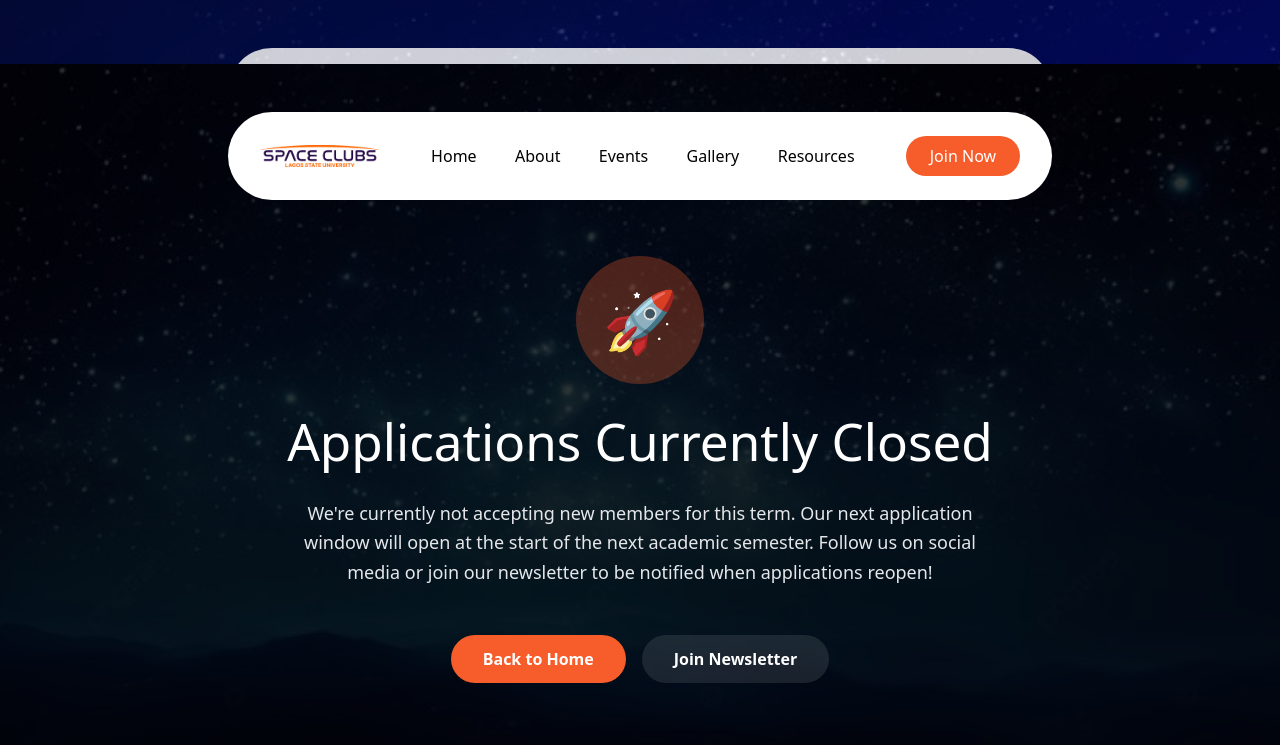
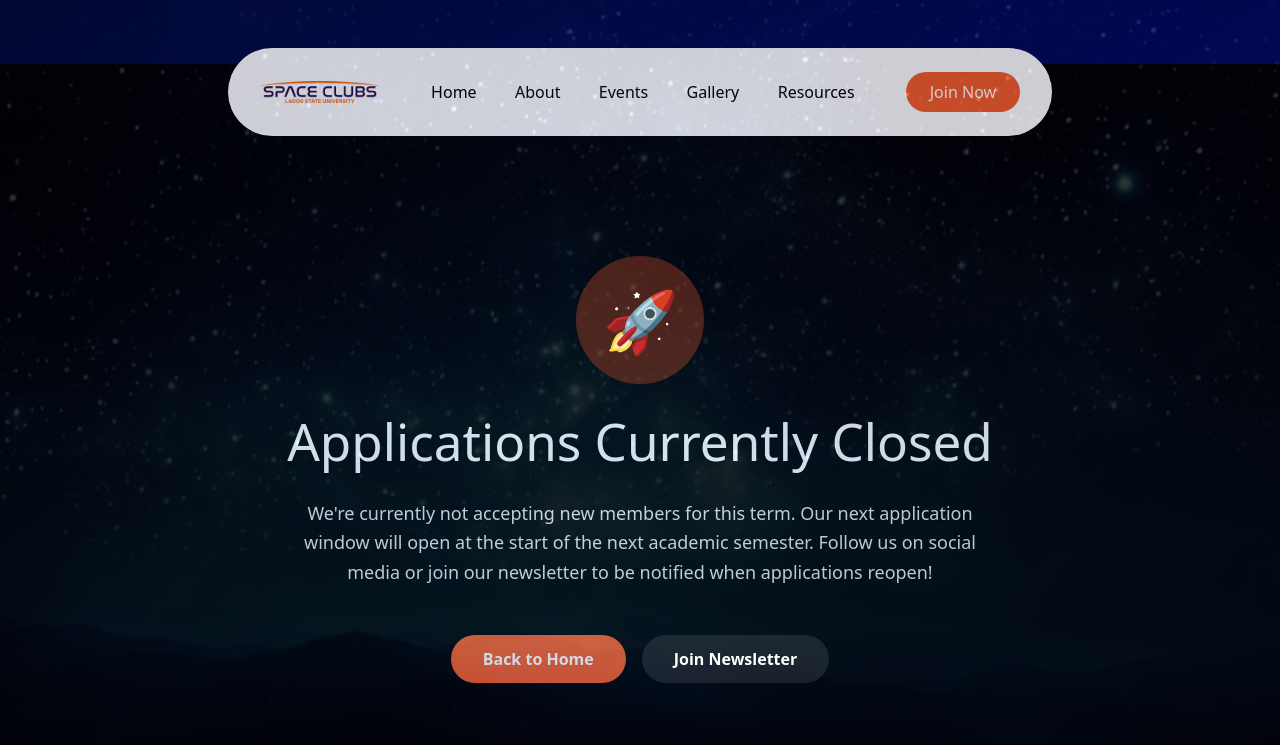
Before and after one commit to samuelajala01/space-clubs-lasu, a Next.js app: page /join in a window 1280 px wide. Shown: the top 745 px of the page. Built offline with nearby package versions, Linux system fonts and the light colour scheme.

Commit message:
chore: remove unused Navbar component

```diff
--- a/src/app/join/page.jsx
+++ b/src/app/join/page.jsx
@@ -1,7 +1,6 @@
 import React from "react";
 import Image from "next/image";
 import Link from "next/link";
-import Navbar from "../Components/Navbar";
 
 const JoinPage = () => {
   // Set this to true when accepting applications
@@ -179,23 +178,22 @@ const JoinPage = () => {
   );
 
   return (
-    <div className="min-h-screen bg-black relative">
+    <div className="bg-black" id="join-page">
       {/* Starry Background */}
-      <div className="fixed inset-0 z-0">
+      <div className="inset-0 z-0">
         <Image
           src="/images/starry.jpg"
           alt="Starry background"
           fill
-          className="object-cover opacity-20"
+          className=" opacity-20"
           priority
         />
       </div>
 
       {/* Content */}
-      <div className="relative z-10">
-        <Navbar />
+      <div className="">
         <div className="pt-48 pb-16">
-          <div className="container mx-auto px-4">
+          <div className="mx-auto px-4">
             {isAcceptingApplications ? (
               <ApplicationForm />
             ) : (
```
